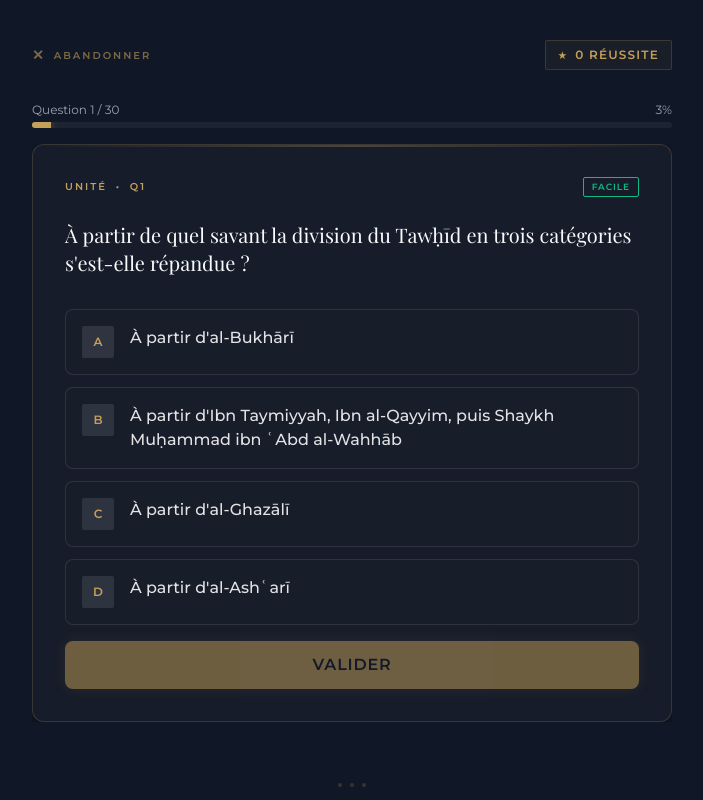
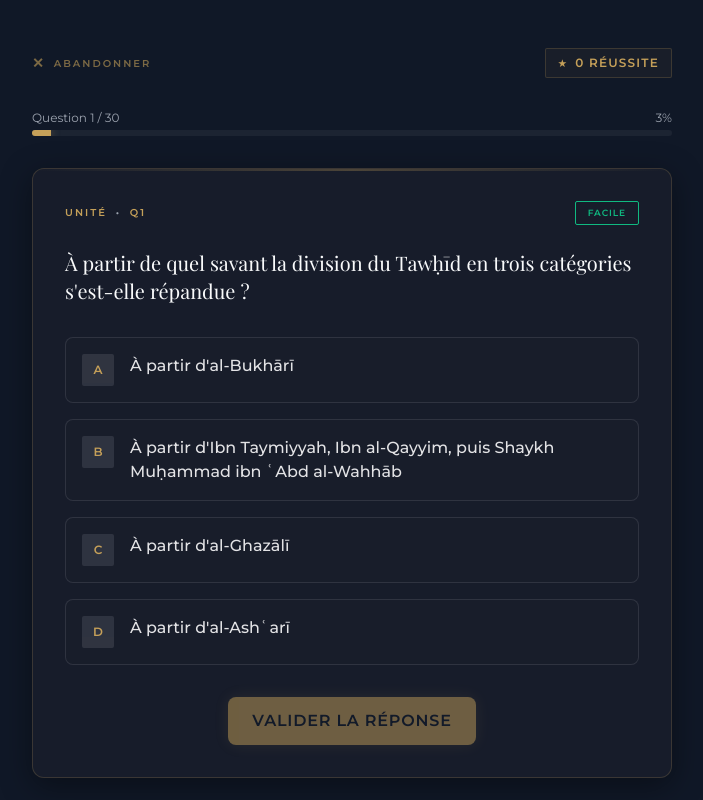
Before and after one commit to Souhail-m-dev/quiz_qawaid, a React (Vite) app: page / in a window 1280 px wide. Both pictures are taken after a click on the button 640 px from the left and 577 px from the top of the page. Shown: the top 800 px of the page, without its empty margins (288-991 px from the left). Built offline with nearby package versions, Linux system fonts and the light colour scheme.

Commit message:
revert: remove all 100vh constraints and restore natural scrolling behavior

```diff
--- a/src/App.css
+++ b/src/App.css
@@ -20,7 +20,6 @@ html,
 body,
 #root {
   height: 100%;
-  height: 100svh; /* Small viewport height fallback */
 }
 
 body {
@@ -29,9 +28,6 @@ body {
   color: var(--color-text);
   font-family: 'Montserrat', sans-serif;
   -webkit-font-smoothing: antialiased;
-  min-height: 100dvh; /* Dynamic viewport height */
-  display: flex;
-  flex-direction: column;
 
   /* Islamic Pattern Background */
   background-image:
--- a/src/App.jsx
+++ b/src/App.jsx
@@ -78,8 +78,7 @@ export default function App() {
   };
 
   return (
-    <div className="flex flex-col min-h-screen min-h-[100dvh]">
-      <main className="flex-1">
+    <div className="min-h-screen bg-bg">
       {phase === 'accueil' && (
         <Accueil
           meta={data.meta}
@@ -120,9 +119,8 @@ export default function App() {
           onAccueil={retourAccueil}
         />
       )}
-      </main>
 
-      <footer className="text-center py-10 opacity-40 shrink-0">
+      <footer className="text-center py-10 opacity-40">
         <div className="w-8 h-[1px] bg-accent/30 mx-auto mb-4" />
         <p className="text-[10px] text-accent uppercase tracking-[0.4em]">
           Al-Qawā'id Al-Muthlaa • Révision
--- a/src/components/QuestionCard.jsx
+++ b/src/components/QuestionCard.jsx
@@ -30,36 +30,31 @@ export default function QuestionCard({
       initial={{ opacity: 0, y: 10 }}
       animate={{ opacity: 1, y: 0 }}
       exit={{ opacity: 0, y: -10 }}
-      className="card relative overflow-hidden flex flex-col h-full sm:h-auto max-h-full sm:max-h-none"
+      className="card relative overflow-hidden"
     >
       <div className="absolute top-0 left-0 w-full h-[2px] bg-gradient-to-r from-transparent via-accent/30 to-transparent" />
 
-      {/* Header Area - Compact */}
-      <div className="flex items-center justify-between mb-4 shrink-0">
+      <div className="flex items-center justify-between mb-6">
         <span className="text-[10px] font-bold text-accent uppercase tracking-[0.2em]">
           Unité {question.coursId} <span className="text-muted mx-1">•</span> Q{numero}
         </span>
-        <span className={`text-[9px] font-bold px-2 py-0.5 rounded-sm border border-current uppercase tracking-widest ${badge.cls}`}>
+        <span className={`text-[9px] font-bold px-3 py-1 rounded-sm border border-current uppercase tracking-widest ${badge.cls}`}>
           {badge.label}
         </span>
       </div>
 
-      {/* Question Text - Scrollable on mobile if long, natural height on desktop */}
-      <div className="overflow-y-auto sm:overflow-visible mb-6 flex-grow sm:flex-grow-0 min-h-0 py-2">
-        <h2 className="title-display text-base sm:text-xl normal-case tracking-normal leading-relaxed text-white">
+      <div className="mb-8">
+        <h2 className="title-display text-lg sm:text-xl normal-case tracking-normal leading-relaxed text-white">
           {question.question}
         </h2>
       </div>
 
-      {/* Options Area */}
-      <div className="grid gap-2 sm:gap-3 shrink-0" role="radiogroup" aria-label="Choisissez une réponse">
+      <div className="grid gap-3 sm:gap-4" role="radiogroup" aria-label="Choisissez une réponse">
         <AnimatePresence mode="popLayout">
           {question.options.map((opt, i) => {
             const isCorrect = i === question.reponseCorrecte;
             const isSelected = reponseEnCours === i;
 
-            // Logic: If feedback is visible, only show the correct option
-            // and the selected option (if it was wrong).
             if (feedbackVisible && !isCorrect && !isSelected) return null;
 
             return (
@@ -87,31 +82,25 @@ export default function QuestionCard({
       </div>
 
       {!feedbackVisible && (
-        <div className="mt-4 shrink-0">
+        <div className="mt-8 flex justify-center">
           <button
             type="button"
             disabled={reponseEnCours === null}
             onClick={onValider}
-            className="btn-primary w-full"
+            className="btn-primary w-full sm:w-auto min-w-[160px]"
           >
-            Valider
+            Valider la réponse
           </button>
         </div>
       )}
 
       {feedbackVisible && (
-        <motion.div
-          initial={{ opacity: 0, h: 0 }}
-          animate={{ opacity: 1, h: 'auto' }}
-          className="mt-4 shrink-0 overflow-hidden"
-        >
         <FeedbackPanel
           estCorrecte={estCorrecteSelection}
           justification={question.justification}
           derniere={derniere}
           onSuivant={onSuivant}
         />
-        </motion.div>
       )}
     </motion.div>
   );
--- a/src/components/QuizSession.jsx
+++ b/src/components/QuizSession.jsx
@@ -22,10 +22,8 @@ export default function QuizSession({
   if (!question) return null;
 
   return (
-    <div className="flex flex-col bg-bg min-h-screen sm:min-h-0 sm:h-auto overflow-x-hidden animate-in fade-in duration-700 sm:relative fixed inset-0 h-[100svh] h-[100dvh]">
-      <div className="flex-1 flex flex-col max-w-2xl mx-auto w-full px-4 py-4 sm:py-10 overflow-hidden sm:overflow-visible">
-        {/* Top Header */}
-        <div className="flex items-center justify-between mb-4 sm:mb-8 gap-4 shrink-0">
+    <div className="max-w-2xl mx-auto px-4 py-8 sm:py-12 animate-in fade-in duration-700">
+      <div className="flex items-center justify-between mb-8 gap-4">
         <button
           type="button"
           onClick={onQuitter}
@@ -36,13 +34,10 @@ export default function QuizSession({
         <ScoreIndicator bonnes={bonnes} />
       </div>
 
-        {/* Progress Bar */}
-        <div className="mb-4 shrink-0">
+      <div className="mb-8">
         <ProgressBar courant={index + 1} total={total} />
       </div>
 
-        {/* Question Area - Takes remaining space */}
-        <div className="flex-1 min-h-0 overflow-hidden">
       <QuestionCard
         question={question}
         numero={index + 1}
@@ -54,11 +49,8 @@ export default function QuizSession({
         onValider={onValider}
         onSuivant={onSuivant}
       />
-        </div>
-      </div>
 
-      {/* Visual Footer - Subtle */}
-      <div className="py-2 text-center opacity-20 shrink-0">
+      <div className="mt-8 text-center opacity-30">
         <div className="w-1 h-1 bg-accent rounded-full inline-block mx-1" />
         <div className="w-1 h-1 bg-accent rounded-full inline-block mx-1" />
         <div className="w-1 h-1 bg-accent rounded-full inline-block mx-1" />
```
Lines whose indentation alone changed are shown as unchanged.
